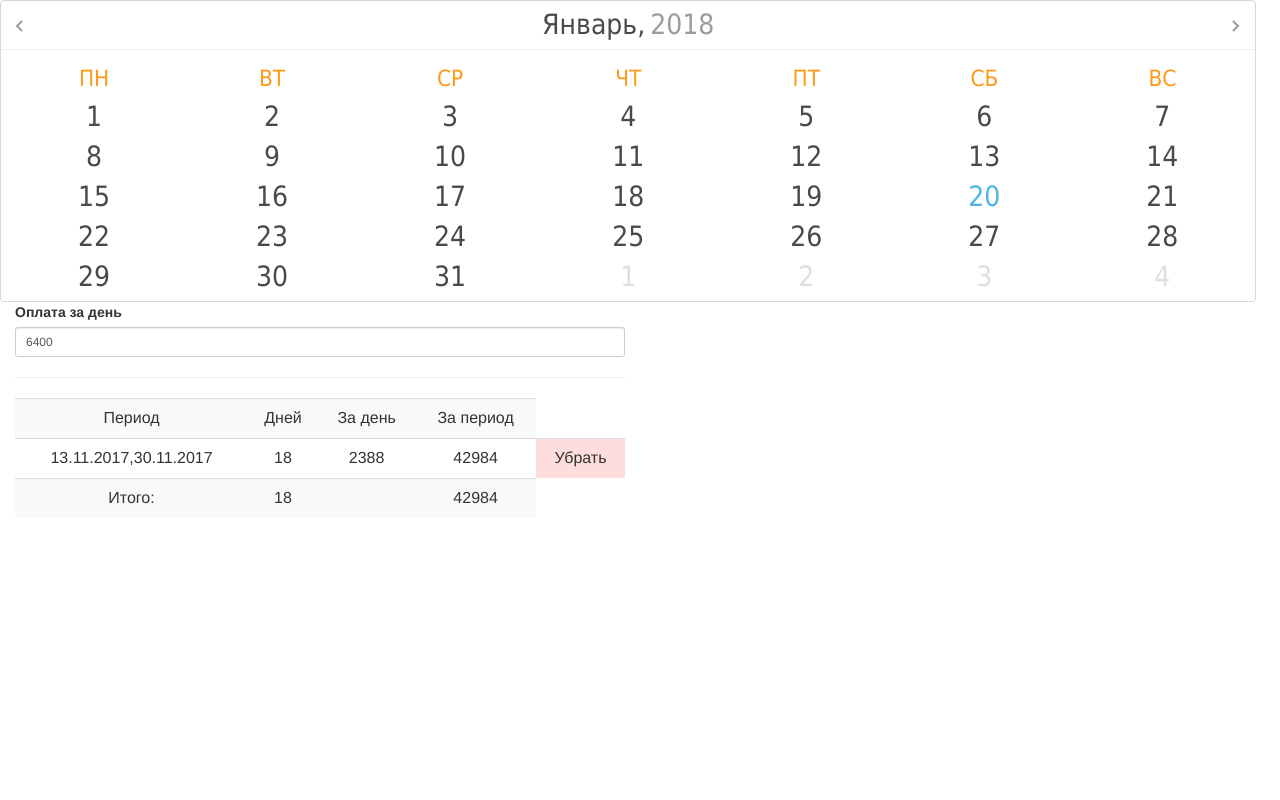
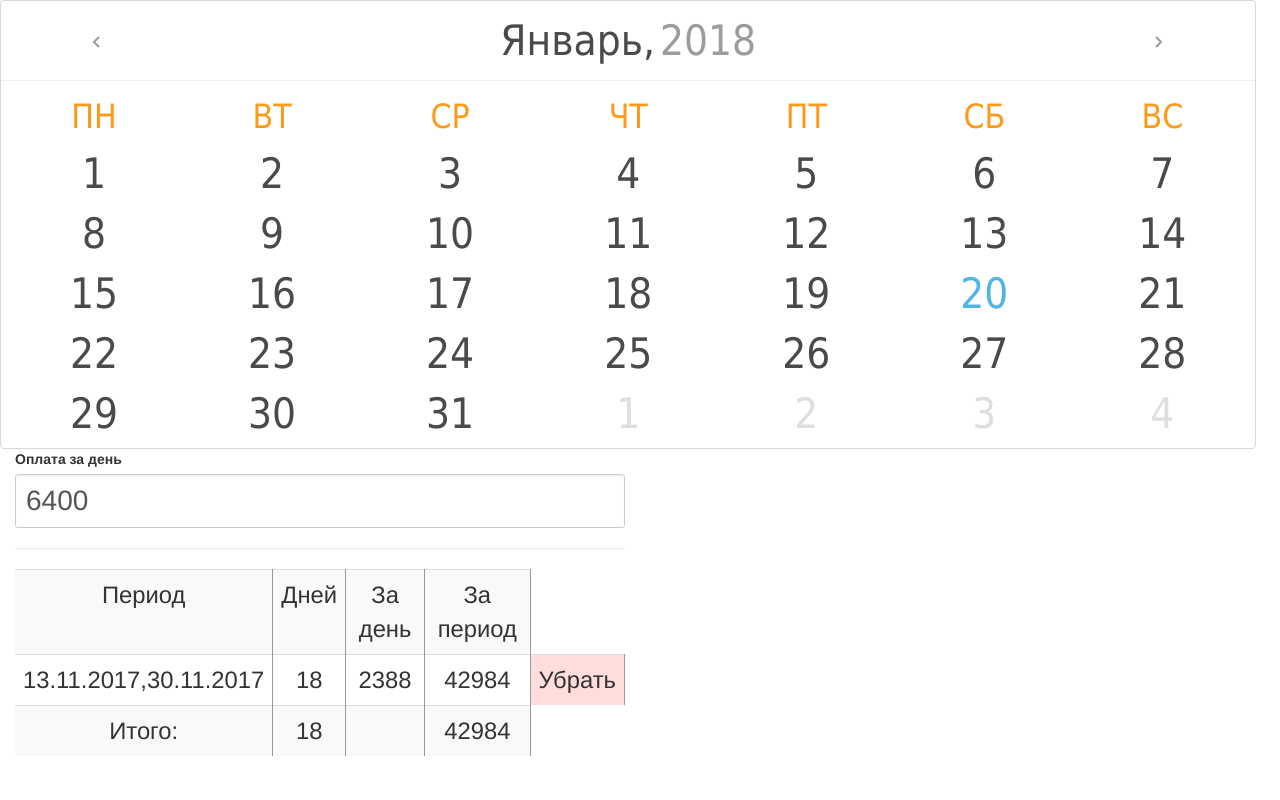
Before and after one commit to ordinatuer/_vue, a PHP site: page / in a window 1280 px wide. Run offline with PHP 8.4, Linux system fonts and the light colour scheme; some libraries are stand-ins or nearby versions.

Commit message:
Правки верстки

```diff
--- a/css/styles.css
+++ b/css/styles.css
@@ -1,18 +1,39 @@
 .datepicker {
 	width: 98%;
-	font-size: 200%;
+	font-size: 300%;
 }
-.datepicker--cell {
+.datepicker--cell-day {
 	height: 10%;
 }
+.datepicker--cell-month {
+    height: 10%;
+}
+.datepicker--cell-year {
+    height: 10%;
+}
+.datepicker--cells-months,
+.datepicker--years,
+.datepicker--cells-years
+{
+    height: auto;
+}
+.datepicker--nav-action {
+    width: 15%;
+}
+
 .remove-row {
-	background-color: #fdd;
+	background-color: #fdd !important;
 	cursor: pointer;
+	border-bottom: 1px solid white;
 }
 #periods td {
 	text-align: center;
 }
-@media (max-width: 992px) {
+.datepicker--nav {
+    height: 10%;
+}
+
+/*@media (max-width: 992px) {*/
 	.calc {
 		font-size: 100%;
 	}
@@ -20,10 +41,10 @@
 		font-size: 170%;
 	}
 	#periods td {
-		border-right: 1px solid #333;
+		border-right: 1px solid #999;
 	}
 	.calc input {
 		font-size: 200%;
 		height: auto;
 	}
-}
+/*}*/
```
